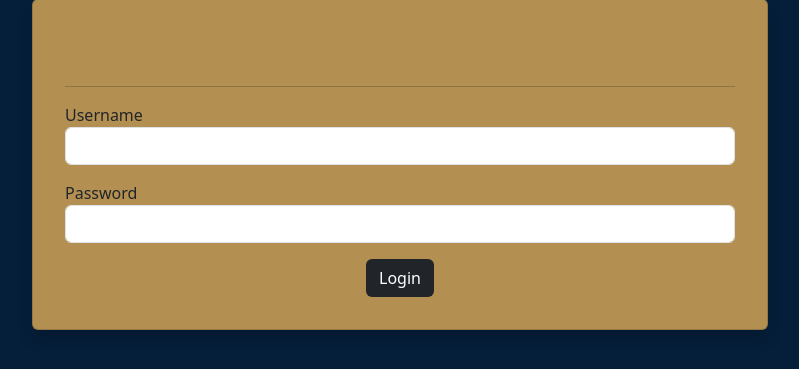
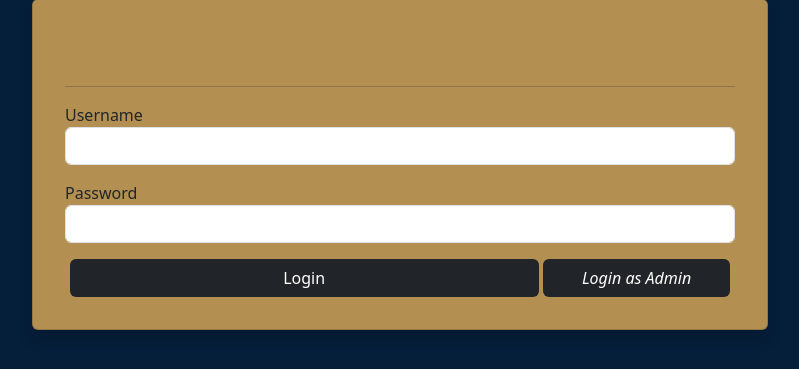
Before and after one commit to junhong128/GTMoviesStore, a Django app: page /accounts/signin/ in a window 1280 px wide. Shown: the part 121-490 px from the top of the page, without its empty margins (240-1039 px from the left). Run offline with Django 5.2, Linux system fonts and the light colour scheme; some libraries are stand-ins or nearby versions.

Commit message:
admin login

```diff
--- a/gt_movies_store/accounts/templates/signin.html
+++ b/gt_movies_store/accounts/templates/signin.html
@@ -30,9 +30,8 @@
                        class="form-control">
               </p>
               <div class="text-center">
-                <button type="submit"
-                  class="btn bg-dark text-white">Login
-                </button>
+                <button type="submit" class="btn bg-dark text-white" style="width:70%;">Login</button>
+                <a href="/admin" class="btn bg-dark text-white" style="width:28%; margin: none; padding:none;">Login as Admin</a>
               </div>
             </form>
           </div>
```
Also changed, not shown: gt_movies_store/db.sqlite3.
